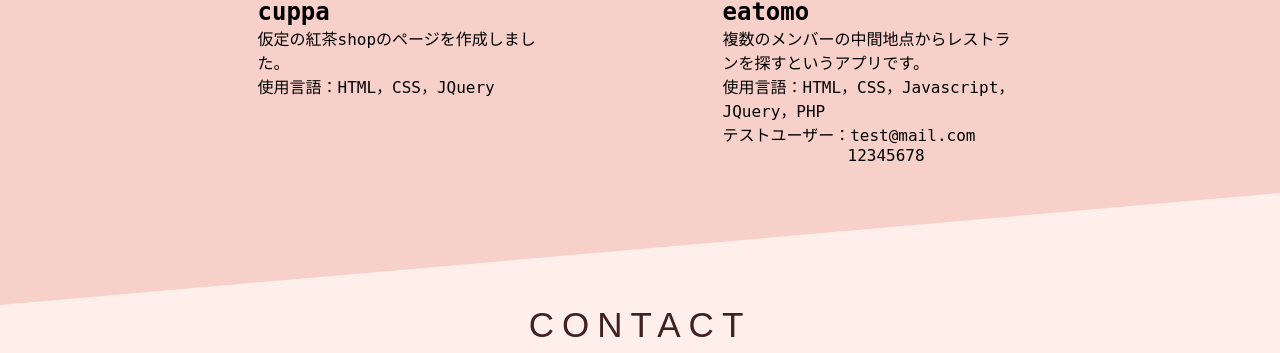
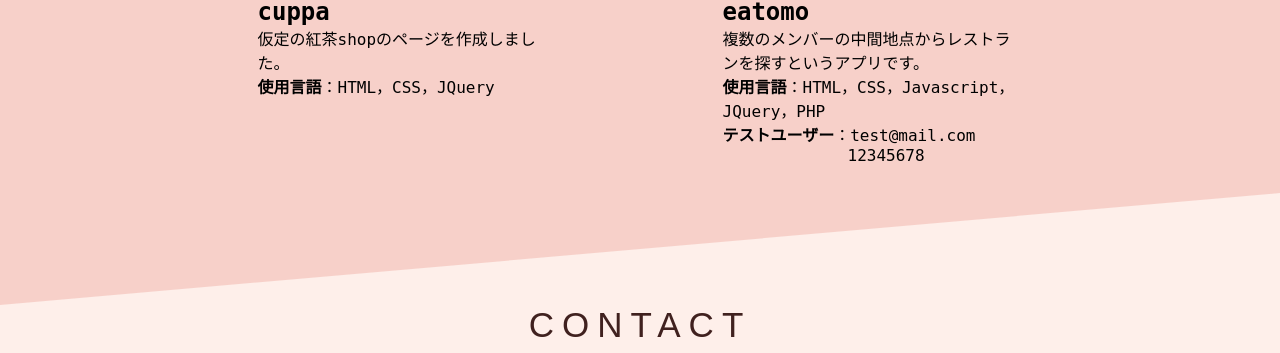
Before and after one commit to kuma-9106/portfolio, a plain HTML site: page index.html in a window 1280 px wide. Shown: the part 2086-2439 px from the top of the page. Drawn offline with nearby package versions, Linux system fonts and the light colour scheme.

Commit message:
css修正

```diff
--- a/css/style.css
+++ b/css/style.css
@@ -258,6 +258,9 @@ h1{
 .indent-adjust{
 	padding-left: 125px;
 }
+.emph{
+	font-weight: bold;
+}
 
 /* 500px以下 */
 @media only screen and (max-width: 500px) {
--- a/index.html
+++ b/index.html
@@ -61,7 +61,7 @@
           </a>
          <h2>cuppa</h2>
           仮定の紅茶shopのページを作成しました。<br>
-          使用言語：HTML，CSS，JQuery
+          <span class="emph">使用言語</span>：HTML，CSS，JQuery
          </p>
         </li>
         <li>
@@ -70,8 +70,8 @@
           </a>
           <h2>eatomo</h2>
             複数のメンバーの中間地点からレストランを探すというアプリです。<br>
-            使用言語：HTML，CSS，Javascript，JQuery，PHP<br>
-            テストユーザー：test@mail.com<br>
+            <span class="emph">使用言語</span>：HTML，CSS，Javascript，JQuery，PHP<br>
+            <span class="emph">テストユーザー</span>：test@mail.com<br>
             <span class="indent-adjust">12345678</span>
           </p>
          </li>
```
